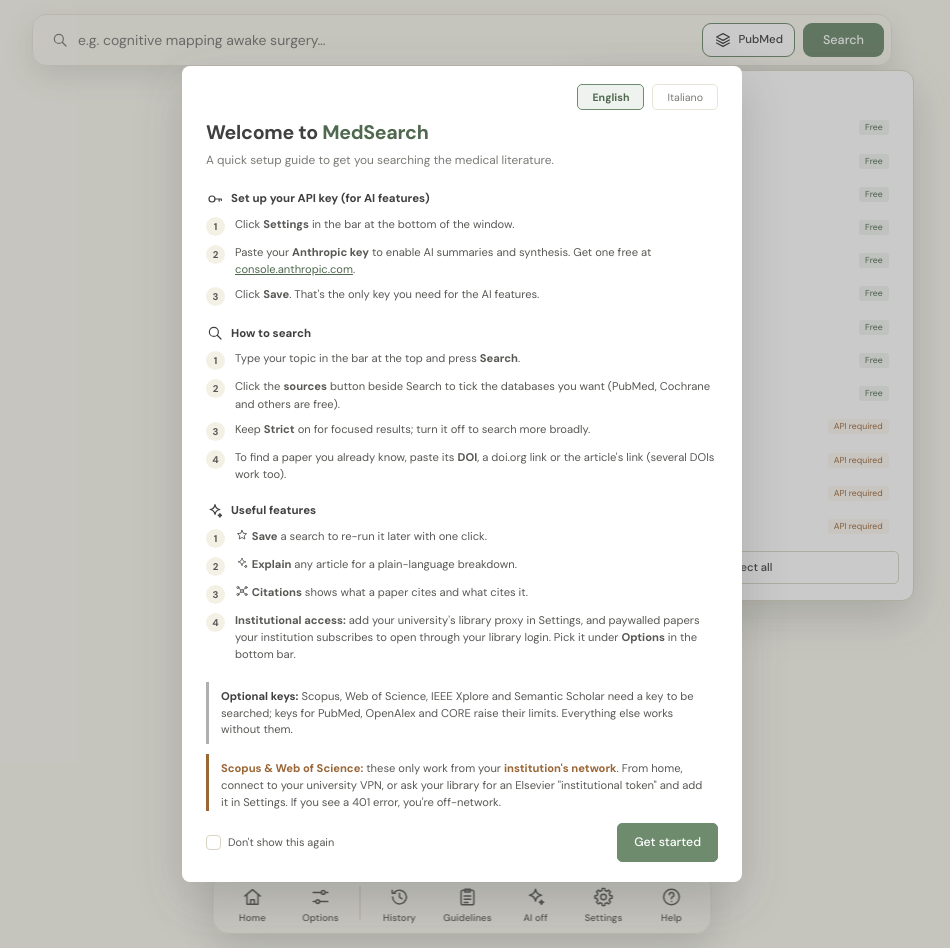
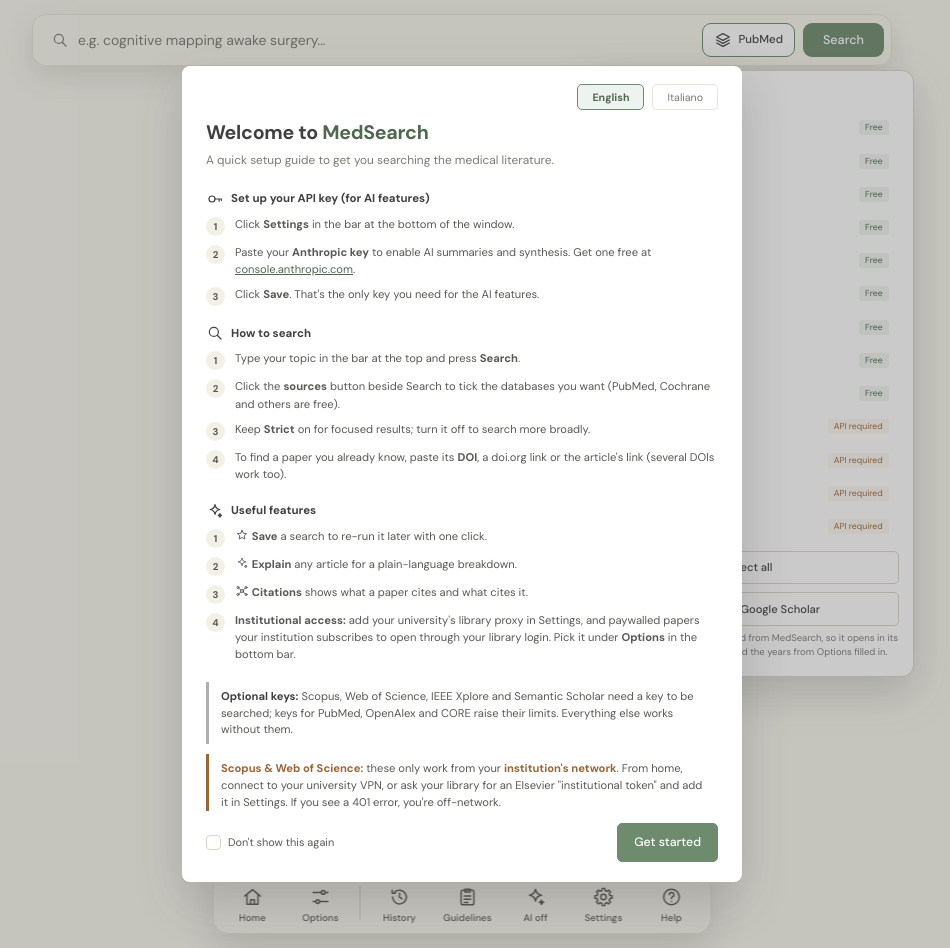
Before and after one commit to H4lBarAd11/MedSearch, a Flask app: page / in a window 1280 px wide, after a click on "PubMed". Shown: the whole page, without its empty margins (178-1128 px from the left). Run offline with Flask 3, Linux system fonts and the light colour scheme; some libraries are stand-ins or nearby versions.

Commit message:
Search Google Scholar from the Databases panel, in its own window

```diff
--- a/static/css/app.css
+++ b/static/css/app.css
@@ -2239,6 +2239,7 @@ button.mesh-tag { font: inherit; font-size: 0.8rem; }
 .panel-title-2 { margin-top: 16px; }
 .dock-panel .db-list, .dock-panel .saved-list, .dock-panel .history-list { padding: 0; }
 .dock-panel .select-all-btn { margin: 8px 0 0; width: 100%; }
+.dock-panel .scholar-btn { display: flex; align-items: center; justify-content: center; gap: 6px; }
 .dock-panel .natl-guideline-btn { display: flex; align-items: center; justify-content: center; gap: 6px; }
 .dock-panel .history-list { max-height: 220px; }
 .saved-empty { font-size: 0.78rem; color: var(--text3); padding: 4px 10px 6px; }
--- a/static/js/app.js
+++ b/static/js/app.js
@@ -487,6 +487,28 @@ function openInAppBrowser(url, title) {
   window.open(url, '_blank', 'noopener');
 }
 
+// Google Scholar's own results page for a search: Scholar has no API, so it
+// is opened, not asked. Years go in Scholar's own fields; anything else in
+// them (a half-typed year) is left out rather than sent.
+function scholarUrl(query, yearFrom, yearTo) {
+  const p = new URLSearchParams({q: query});
+  if (/^\d{4}$/.test(String(yearFrom || '').trim())) p.set('as_ylo', String(yearFrom).trim());
+  if (/^\d{4}$/.test(String(yearTo || '').trim()))   p.set('as_yhi', String(yearTo).trim());
+  return 'https://scholar.google.com/scholar?' + p.toString();
+}
+
+function openGoogleScholar() {
+  const q = (document.getElementById('searchInput').value || '').trim();
+  if (!q) {
+    fail('Type what to look for in the search box first, then open Google Scholar.',
+         'Nothing to search for');
+    return;
+  }
+  closePanels(true);
+  openInAppBrowser(scholarUrl(q, document.getElementById('yearFrom').value,
+                              document.getElementById('yearTo').value), 'Google Scholar');
+}
+
 // Wrap a URL in the active institutional proxy so paywalled-but-subscribed
 // papers open through the user's library. No-op if no proxy is active.
 // Handles two EZProxy modes plus OpenAthens:
--- a/templates/index.html
+++ b/templates/index.html
@@ -223,6 +223,11 @@
     </div>
   </div>
   <button class="select-all-btn" id="selectAllBtn">Select all</button>
+  <button class="select-all-btn scholar-btn" id="scholarBtn" type="button" onclick="openGoogleScholar()">
+    <svg class="ico" aria-hidden="true"><use href="#i-external"/></svg> Search Google Scholar
+  </button>
+  <div class="natl-guideline-hint">Google Scholar can't be searched from MedSearch, so it opens in its
+    own window with your search and the years from Options filled in.</div>
 </div>
 
 <div class="dock-panel" id="panelOptions" role="dialog" aria-label="Search options" hidden>
```
Also changed, not shown: tests/js/scholar.test.js (added, +27 -0 lines), tests/test_new_sources.py (+13 -0 lines), CHANGELOG.md.
